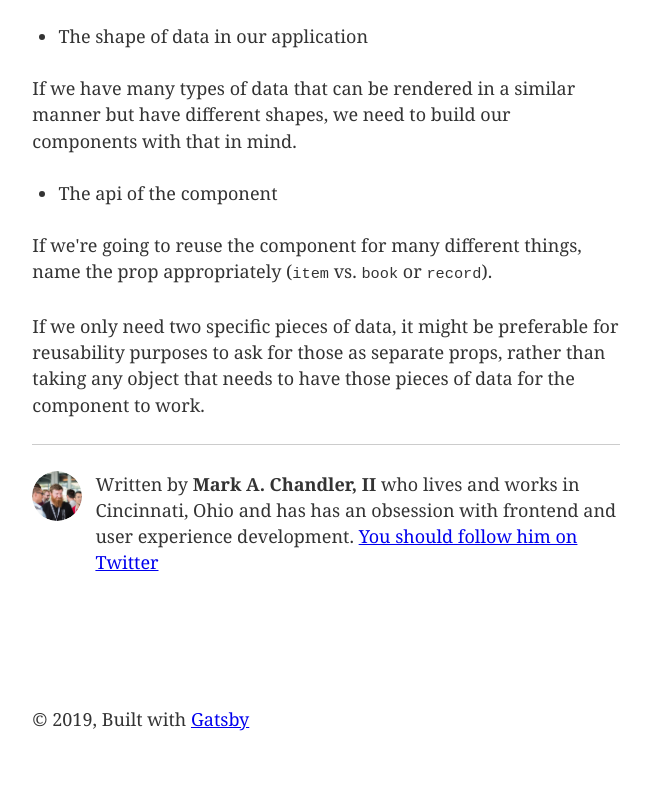
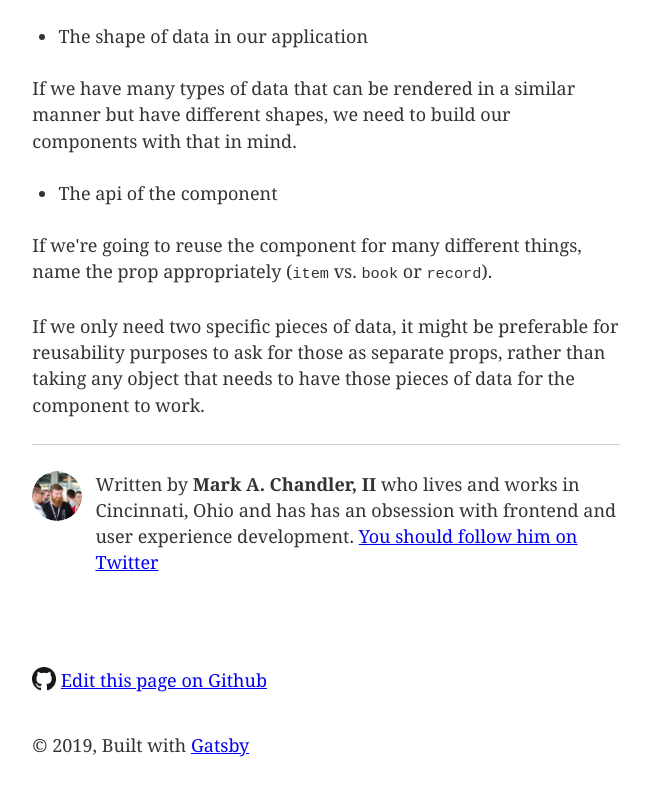
Before and after one commit to with-heart/chanchan.dev, a Gatsby site: page /prop-naming/ in a window 1280 px wide. Shown: the part 7492-8287 px from the top of the page, without its empty margins (314-963 px from the left). Before the commit the page ends 8263 px from the top, so only its background shows below. Built offline with nearby package versions, Linux system fonts and the light colour scheme; Gatsby itself is replaced by a stand-in of ours; some packages are replaced by stand-ins of ours; a small style sheet from the web is missing.

Commit message:
add post github edit link

```diff
--- a/gatsby-config.js
+++ b/gatsby-config.js
@@ -7,6 +7,7 @@ module.exports = {
     social: {
       twitter: `grow_love`,
     },
+    repository: 'https://github.com/with-heart/chanchan.dev',
   },
   plugins: [
     {
--- a/gatsby-node.js
+++ b/gatsby-node.js
@@ -1,19 +1,20 @@
 const path = require(`path`)
-const { createFilePath } = require(`gatsby-source-filesystem`)
+const {createFilePath} = require(`gatsby-source-filesystem`)
 
-exports.createPages = async ({ graphql, actions }) => {
-  const { createPage } = actions
+exports.createPages = async ({graphql, actions}) => {
+  const {createPage} = actions
 
   const blogPost = path.resolve(`./src/templates/blog-post.js`)
   const result = await graphql(
     `
       {
         allMarkdownRemark(
-          sort: { fields: [frontmatter___date], order: DESC }
+          sort: {fields: [frontmatter___date], order: DESC}
           limit: 1000
         ) {
           edges {
             node {
+              fileAbsolutePath
               fields {
                 slug
               }
@@ -24,7 +25,7 @@ exports.createPages = async ({ graphql, actions }) => {
           }
         }
       }
-    `
+    `,
   )
 
   if (result.errors) {
@@ -37,6 +38,7 @@ exports.createPages = async ({ graphql, actions }) => {
   posts.forEach((post, index) => {
     const previous = index === posts.length - 1 ? null : posts[index + 1].node
     const next = index === 0 ? null : posts[index - 1].node
+    const relativePath = getContentFilename(post.node.fileAbsolutePath)
 
     createPage({
       path: post.node.fields.slug,
@@ -45,16 +47,24 @@ exports.createPages = async ({ graphql, actions }) => {
         slug: post.node.fields.slug,
         previous,
         next,
+        relativePath,
       },
     })
   })
 }
 
-exports.onCreateNode = ({ node, actions, getNode }) => {
-  const { createNodeField } = actions
+const CONTENT_REGEX = /\/content\/.*/
+const getContentFilename = filename => {
+  if (!filename) return
+  const match = filename.match(CONTENT_REGEX)
+  return match ? match[0] : null
+}
+
+exports.onCreateNode = ({node, actions, getNode}) => {
+  const {createNodeField} = actions
 
   if (node.internal.type === `MarkdownRemark`) {
-    const value = createFilePath({ node, getNode })
+    const value = createFilePath({node, getNode})
     createNodeField({
       name: `slug`,
       node,
--- /dev/null
+++ b/src/components/edit-link.css
@@ -0,0 +1,12 @@
+.edit-link {
+	display: flex;
+}
+
+.edit-link:before {
+	background-image: url(../../content/assets/github.png);
+	background-size: 24px 24px;
+	margin-right: 0.25rem;
+	width: 24px;
+	height: 24px;
+	content: "";
+}
--- /dev/null
+++ b/src/components/edit-link.js
@@ -0,0 +1,29 @@
+import React from 'react'
+import {graphql, useStaticQuery} from 'gatsby'
+import './edit-link.css'
+
+export default ({path}) => {
+  const {
+    site: {
+      siteMetadata: {repository},
+    },
+  } = useStaticQuery(
+    graphql`
+      query REPOSITORY_QUERY {
+        site {
+          siteMetadata {
+            repository
+          }
+        }
+      }
+    `,
+  )
+
+  const href = `${repository}/blob/master${path}`
+
+  return repository && path ? (
+    <a class="edit-link" href={href}>
+      Edit this page on Github
+    </a>
+  ) : null
+}
--- a/src/templates/blog-post.js
+++ b/src/templates/blog-post.js
@@ -1,16 +1,16 @@
-import React from "react"
-import { Link, graphql } from "gatsby"
-
-import Bio from "../components/bio"
-import Layout from "../components/layout"
-import SEO from "../components/seo"
-import { rhythm, scale } from "../utils/typography"
+import React from 'react'
+import {Link, graphql} from 'gatsby'
+import Bio from '../components/bio'
+import Layout from '../components/layout'
+import SEO from '../components/seo'
+import EditLink from '../components/edit-link'
+import {rhythm, scale} from '../utils/typography'
 
 class BlogPostTemplate extends React.Component {
   render() {
     const post = this.props.data.markdownRemark
     const siteTitle = this.props.data.site.siteMetadata.title
-    const { previous, next } = this.props.pageContext
+    const {previous, next, relativePath} = this.props.pageContext
 
     return (
       <Layout location={this.props.location} title={siteTitle}>
@@ -38,7 +38,7 @@ class BlogPostTemplate extends React.Component {
               {post.frontmatter.date}
             </p>
           </header>
-          <section dangerouslySetInnerHTML={{ __html: post.html }} />
+          <section dangerouslySetInnerHTML={{__html: post.html}} />
           <hr
             style={{
               marginBottom: rhythm(1),
@@ -50,6 +50,7 @@ class BlogPostTemplate extends React.Component {
         </article>
 
         <nav>
+          {relativePath && <EditLink path={relativePath} />}
           <ul
             style={{
               display: `flex`,
@@ -90,7 +91,7 @@ export const pageQuery = graphql`
         author
       }
     }
-    markdownRemark(fields: { slug: { eq: $slug } }) {
+    markdownRemark(fields: {slug: {eq: $slug}}) {
       id
       excerpt(pruneLength: 160)
       html
```
Also changed, not shown: src/components/layout.js (+4 -4 lines), content/assets/github.png (added).
